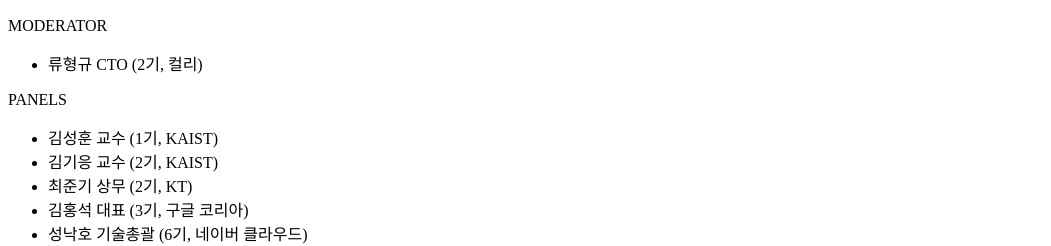
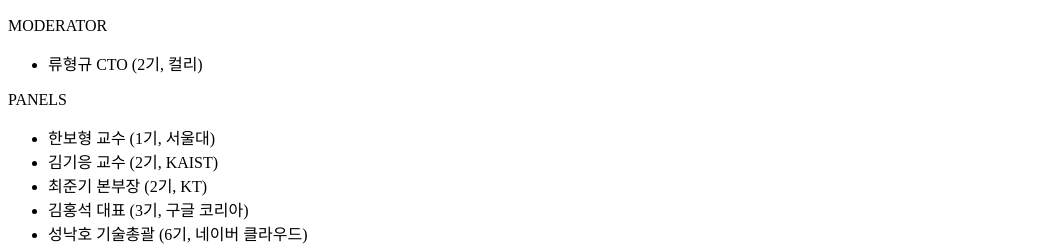
Before and after one commit to payitforwardconf-2023/payitforwardconf-2023, a React (Create React App) app: page / in a window 1280 px wide. Shown: the part 3101-3347 px from the top of the page, without its empty margins (0-1051 px from the left). Built offline with nearby package versions, Linux system fonts and the light colour scheme; no server answers; the HTML template or start-up script is replaced by a standard one.

Commit message:
update: speaker info

```diff
--- a/src/data/session-info.js
+++ b/src/data/session-info.js
@@ -7,9 +7,9 @@
       "대형언어모델을 기반으로 한 생성형 AI가 무엇이고, 현재 수준으로 무엇을 할 수 있고, 앞으로 얼마나 더 발전할 수 있을 것인가.\n이에 대비하여 학계는, 업계는, 그리고 인류는 무엇을 연구/준비해야 하는가.",
     moderator: { name: "류형규 CTO (2기, 컬리)", id: 1 },
     panels: [
-      { name: "김성훈 교수 (1기, KAIST)", id: 2 },
+      { name: "한보형 교수 (1기, 서울대)", id: 2 },
       { name: "김기응 교수 (2기, KAIST)", id: 3 },
-      { name: "최준기 상무 (2기, KT)", id: 4 },
+      { name: "최준기 본부장 (2기, KT)", id: 4 },
       { name: "김홍석 대표 (3기, 구글 코리아)", id: 5 },
       { name: "성낙호 기술총괄 (6기, 네이버 클라우드)", id: 6 },
       { name: "신진우 교수 (6기, KAIST)", id: 7 },
@@ -26,7 +26,7 @@
       { name: "문형필 교수 (1기, 성균관대)", id: 9 },
       { name: "이동준 교수 (1기, 서울대)", id: 10 },
       { name: "류형규 CTO (2기, 컬리)", id: 11 },
-      { name: "김준수 대표 (5기, 베어로보틱스)", id: 12 },
+      { name: "김준수 대표 (5기, 베어로보틱스코리아)", id: 12 },
     ],
   },
   {
--- a/src/data/speaker-info.js
+++ b/src/data/speaker-info.js
@@ -49,7 +49,7 @@
 MS in Computer Science, POSTECH
 BS in Computer Science, KAIST
         `,
-        bio: `최준기 상무는 KAIST에서 음성인식, 자연언어처리를 전공하고  음성인식 엔진과 서비스를 개발하다가 KT에서 사업 발굴, 기획, 추진 등 신사업 업무 전반을 해왔다.
+        bio: `최준기 본부장은 KAIST에서 음성인식, 자연언어처리를 전공하고  음성인식 엔진과 서비스를 개발하다가 KT에서 사업 발굴, 기획, 추진 등 신사업 업무 전반을 해왔다.
 현재는 AI와 데이터 사업을 담당하고 있고 핵심으로 GiGA Genie, AI Contact Center, 마이데이터 등을 추진하고 있다.  최근에는 생성형 AI로  새로운 사업과 상품을 개발하는데 노력을 기울이고 있다. 개발자로 경력을 시작한 덕분에 사업에 기술적 차별성을 갖추는 것을 좋아하지만 고객가치가 꼭 기술에서 나온다고 생각하지는 않는다.
         `
     }, {
```
